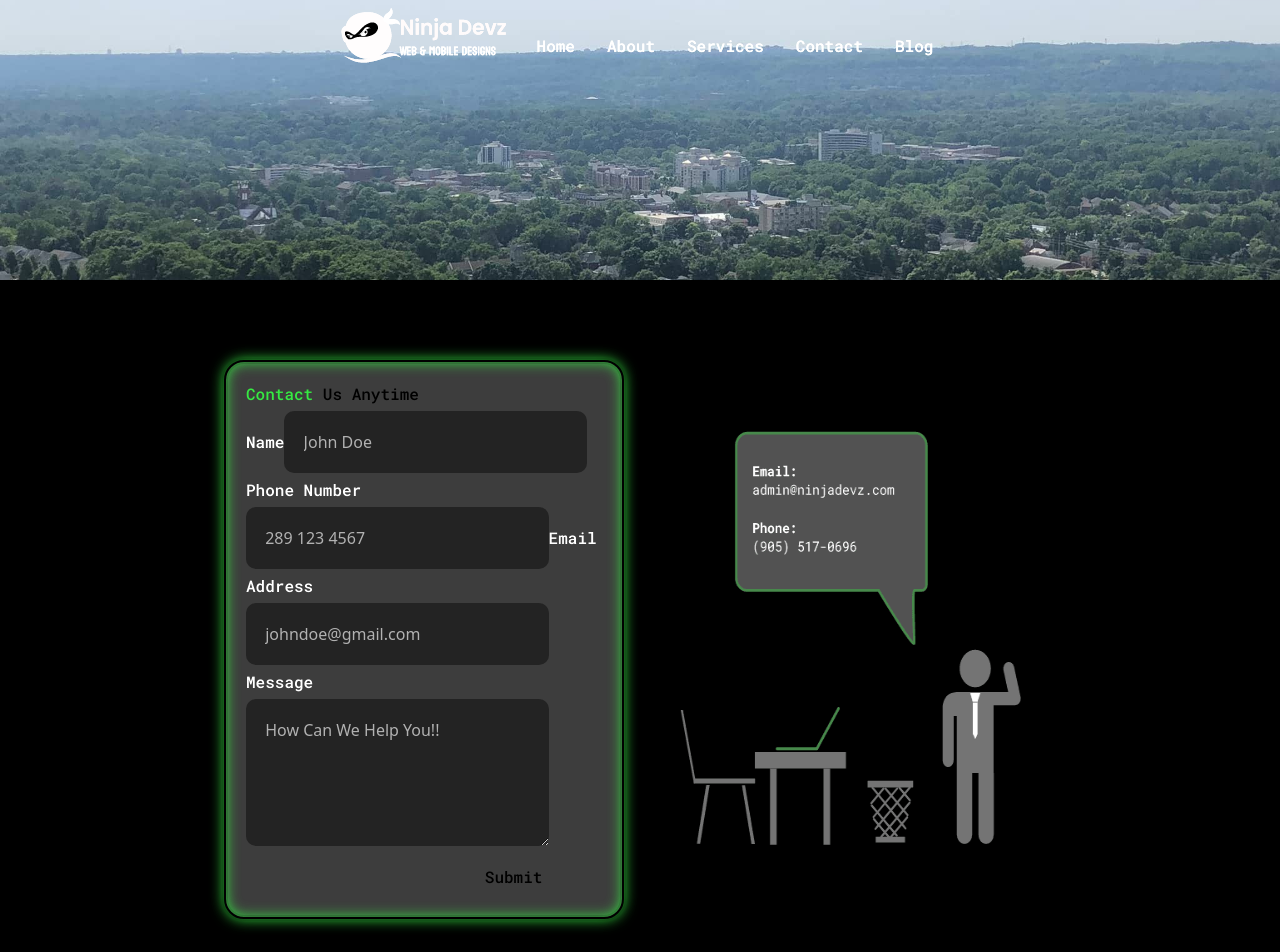
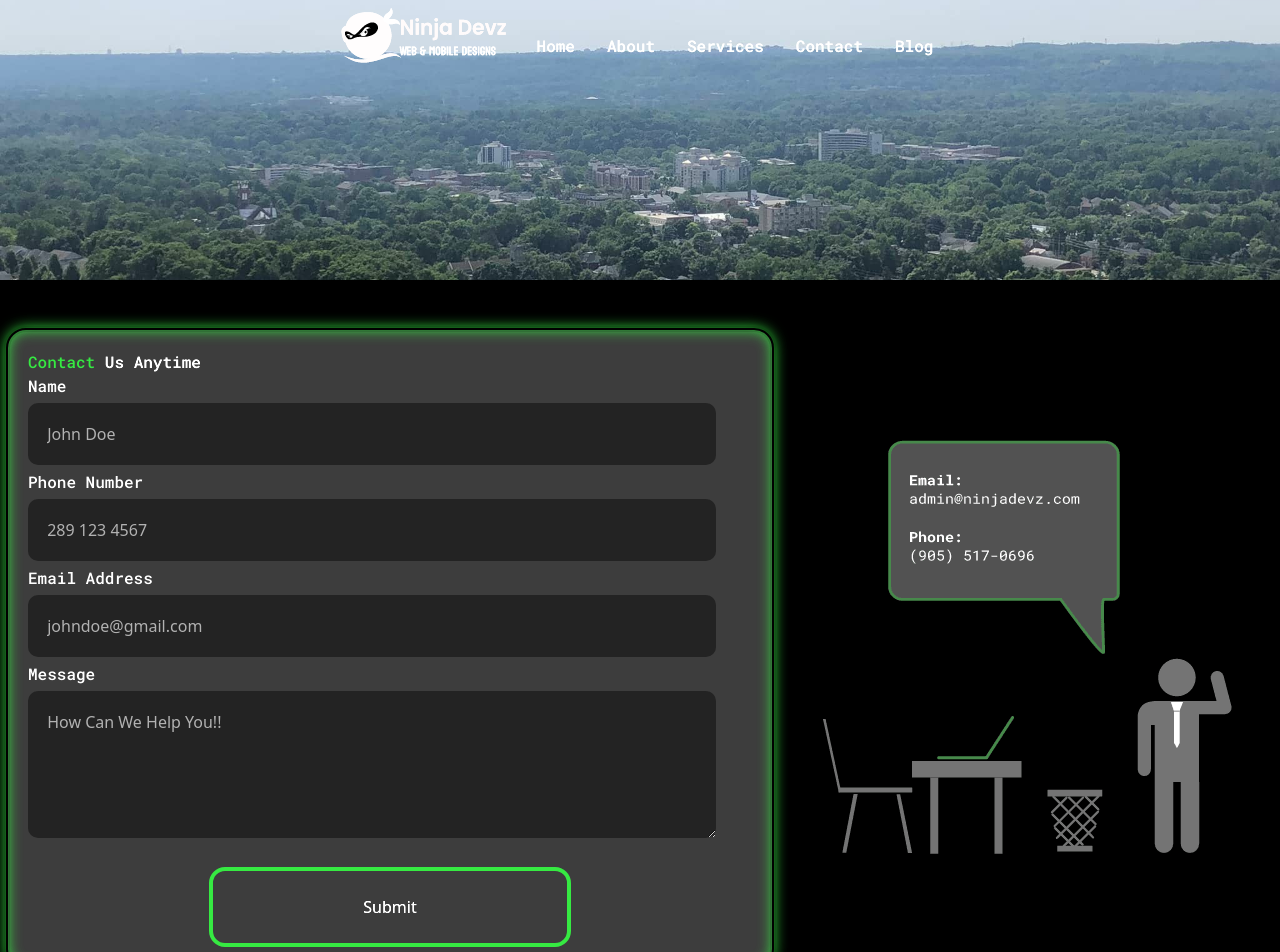
Before and after one commit to GrantGrowcott/Ninja-Devz, a Next.js app: page /Contact in a window 1280 px wide. Shown: the top 952 px of the page. Built offline with nearby package versions, Linux system fonts and the light colour scheme.

Commit message:
Changes to the forms

```diff
--- a/src/components/ContactEntry.tsx
+++ b/src/components/ContactEntry.tsx
@@ -5,10 +5,11 @@ const ContactEntry = () => {
   if (state.succeeded) {
     return <p>We will get back to you as soon as possible!</p>;
   }
+
   return (
     <main className="contact__input__container green">
-      <form onSubmit={handleSubmit} action="https://formspree.io/f/mldrdeyo" method="POST">
-        <h4>
+      <form onSubmit={handleSubmit} action="https://formspree.io/f/mldrdeyo" method="POST" className="flex flex-col">
+        <h4 className="text-[var(--white)]">
           <span className="green-text">Contact</span> Us Anytime
         </h4>
         <label htmlFor="name">Name</label>
@@ -28,11 +29,13 @@ const ContactEntry = () => {
           Message
         </label>
         <textarea className="contact__messageinput" id="message" name="message" placeholder="How Can We Help You!!" />
-        <div className="submit__button__container">
-          <button className="submit__button" name="Submit Button" type="submit">
-            <h4>Submit</h4>
-          </button>
-        </div>
+        <button
+          name="Submit Button"
+          type="submit"
+          className="mt-6 cursor-pointer text-[var(--white)] border-[var(--green)] border-4 rounded-2xl inline-block  p-6 no-underline hover:no-underline w-[50%] mx-auto"
+        >
+          Submit
+        </button>
       </form>
     </main>
   );
--- a/src/pages/Contact.tsx
+++ b/src/pages/Contact.tsx
@@ -17,18 +17,16 @@ const Contact = () => {
       </Head>
       <NavBar />
       <header></header>
-      <main className="contact__page">
-        <div className="contact__container">
-          <ContactEntry />
-        </div>
-        <address className="contact__container">
+      <main className="flex mt-12 flex-col lg:flex-row items-center justify-center">
+        <ContactEntry />
+        <address>
           <Image
             src="/contact-info.png"
             alt="Contact information for Grant Growcott. Email Address: admin@ninjadevz.com | Phone Number: (905)-517-0696"
             width={500}
             height={500}
             loading="lazy"
-            className="contact__image"
+            className="contact__image "
           />
         </address>
       </main>
--- a/src/pages/Hamilton-Web-Design.tsx
+++ b/src/pages/Hamilton-Web-Design.tsx
@@ -1,5 +1,6 @@
 import GetStartedButton from "@/components/GetStartedButton";
 import Image from "next/image";
+import ContactEntry from "@/components/ContactEntry";
 
 const HamiltonWebDesign = () => {
   return (
@@ -161,12 +162,11 @@ const HamiltonWebDesign = () => {
           </h4>
         </div>
       </div>
-
-      <div className="bg-[var(--darkGreen)] p-24 rounded-2xl my-12">
+      <div className="bg-[var(--darkGreen)] p-8 md:p-24 rounded-2xl my-12">
         <h3 className="text-[var(--green)] text-center text-4xl mb-12 ">Our Promise to You</h3>
         <div className="grid grid-cols-1 lg:grid-cols-2 gap-12 text-center">
           <div className="col-span-1">
-            <h3 className="text-[var(--green)] text-2xl mb-6">Complete Coverage</h3>
+            <h3 className="text-[var(--green)] text-lg md:text-2xl mb-6">Complete Coverage</h3>
             <h4 className="text-[var(--white)] ">
               Your website deserves full-circle care—from branding and design to hosting and copywriting. I deliver
               custom websites that reflect your unique business and work seamlessly to attract and convert customers. No
@@ -174,7 +174,7 @@ const HamiltonWebDesign = () => {
             </h4>
           </div>
           <div className="col-span-1">
-            <h3 className="text-[var(--green)] text-2xl mb-6">Tailored Designs</h3>
+            <h3 className="text-[var(--green)] text-lg md:text-2xl mb-6">Tailored Designs</h3>
             <h4 className="text-[var(--white)] ">
               Your business is one of a kind—your website should be too. We design and develop custom websites that are
               fully tailored to your brand, helping you stand out and connect with your audience authentically. No
@@ -182,7 +182,7 @@ const HamiltonWebDesign = () => {
             </h4>
           </div>
           <div className="col-span-1">
-            <h3 className="text-[var(--green)] text-2xl mb-6">Data Driven Decisions</h3>
+            <h3 className="text-[var(--green)] text-lg md:text-2xl mb-6">Data Driven Decisions</h3>
             <h4 className="text-[var(--white)] ">
               We don’t just build beautiful websites — we make sure they work hard for your business. By integrating
               advanced analytics and tracking tools, you gain clear insights into how visitors interact with your site.
@@ -191,7 +191,7 @@ const HamiltonWebDesign = () => {
             </h4>
           </div>
           <div className="col-span-1">
-            <h3 className="text-[var(--green)] text-2xl mb-6">Fluid Process</h3>
+            <h3 className="text-[var(--green)] text-lg md:text-2xl mb-6">Fluid Process</h3>
             <h4 className="text-[var(--white)] ">
               Hosting, maintenance, and updates are often overlooked but critical for a successful website. We take care
               of everything behind the scenes—ensuring your site stays secure from threats, loads quickly for every
@@ -201,6 +201,26 @@ const HamiltonWebDesign = () => {
           </div>
         </div>
       </div>
+      <div className="flex items-center  justify-center flex-col md:flex-row mx-auto max-w-6xl">
+        <div className="flex-1">
+          <h3 className="text-[var(--green)] text-3xl mb-6">Here’s what you get:</h3>
+          <ul className="text-[var(--white)] space-y-2 list-disc">
+            <li>One one One communication with our team of expert developers and content creators</li>
+            <li>Custom designs that you are proud to show off to the world</li>
+            <li>Modern day SEO and A.I strategies to outperform your competition</li>
+            <li>An assurance of 20% increase in net traffic within 6 months</li>
+          </ul>
+          <h4 className="text-[var(--white)] mt-6 mr-12">
+            You get all this, plus the confidence you’re living your best life when you partner with Ninja Devz today!
+          </h4>
+        </div>
+        <div className="flex-1">
+          <Image src="/Relax.svg" alt="Person relaxing on the beach under an umbrella" width={500} height={500} />
+        </div>
+      </div>
+      <div className="flex justify-center my-24">
+        <ContactEntry />
+      </div>
     </div>
   );
 };
--- a/src/styles/globals.css
+++ b/src/styles/globals.css
@@ -13,6 +13,8 @@
 a {
   text-decoration: none;
 }
+
+
 
 :root {
   --grey: #d3d3d3;
@@ -444,9 +446,6 @@ color: var(--blue);
   padding-top: 200px;
   margin: 0 auto;
 }
-.label__input {
-   margin-bottom: 1em;
- }
 .technique__list {
    list-style-type: none;
    margin: 1em 0;
@@ -536,13 +535,12 @@ color: var(--blue);
    justify-content: center;
    align-items: flex-start;
 }
-.contact__container {
-   flex: 1;
-}
+
 
 .contact__image {
   width: 500px;
   height: 500px;
+  flex:1;
 }
 @media screen and (max-width: 768px) {
 .contact__image {
@@ -583,8 +581,7 @@ color: var(--blue);
 .contact__input__container {
    background-color: var(--lightGrey);
    padding: 20px;
-   min-width: 275px;
-   max-width: 400px;
+   width:60%;
    border-style: solid;
    border-radius: 20px;
    --blur: 1.75rem;
@@ -602,8 +599,17 @@ color: var(--blue);
      &.green { --color: var(--green); filter: brightness(125%); }
      &.blue { --color: var(--blue); filter: brightness(125%); }
 }
+
+@media screen and (max-width: 1200px) {
+
+.contact__input__container {
+ width:90%
+
+}
+
+}
 .contact__textinput, .contact__messageinput {
-   width: 85%;
+   width: 95%;
    background-color: var(--darkGrey);
    color: var(--white);
    border-radius: 10px;
@@ -619,18 +625,7 @@ color: var(--blue);
 .g-recaptcha {
    height: 100px;
 }
-.submit__button__container {
-   text-align: right;
-   width: 90%;
-}
-.submit__button {
-   background-color: transparent;
-   border-style: solid;
-   padding: 0.5em 1.5em;
-   border-radius: 10px;
-   border-color: var(--green);
-   cursor: pointer;
-}
+
 @media screen and (max-width: 1200px) {
    .about__container {
        flex-direction: column;
@@ -846,12 +841,10 @@ align-content: flex-start;
   display: flex;
   justify-content: center;
   align-items: center;
-  width: 65%;
   margin: 5rem auto
 }
 @media screen and (max-width: 1200px){
   .contact__page {
-
       flex-direction: column;
   }
 }
@@ -921,8 +914,6 @@ align-content: flex-start;
   }
 }
 
-
-
 /* Offer Styles */
 .offer__container {
   background-color: var(--green);
@@ -940,14 +931,12 @@ align-content: flex-start;
   gap: 20px;
 }
 
-
 @media screen and (max-width: 600px) {
   .offer__container__inner img{
     width: 300px;
     height: 300px;
   }
 }
-
 
 .offer__container h1{
   font-size: 3rem;
```
Also changed, not shown: public/Relax.svg (added).
